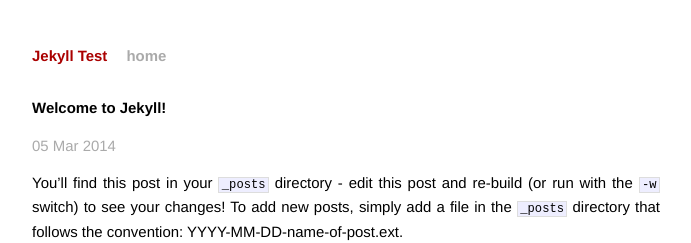
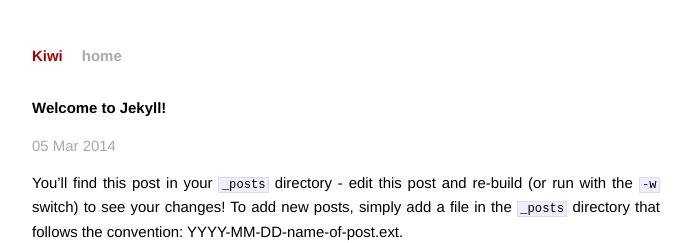
Before and after one commit to vcd/kiiwi, a Jekyll site: the page built from _posts/2014-03-05-welcome-to-jekyll.markdown, in a window 1280 px wide. Shown: the top 243 px of the page, without its empty margins (294-985 px from the left). Built offline with Jekyll 4.4.1, drawn with Linux system fonts in a browser that asks for light colours; Markdown is read by kramdown in place of the engine named in the settings.

Commit message:
defasdfasdfasdfasdfas

```diff
--- a/_config.yml
+++ b/_config.yml
@@ -1,4 +1,4 @@
-name: Jekyll Test
+name: Kiwi
 markdown: redcarpet
 pygments: true
-baseurl: /jekyll-demo
+baseurl: /kiiwi
--- a/_layouts/default.html
+++ b/_layouts/default.html
@@ -3,7 +3,7 @@
     <head>
         <meta charset="utf-8">
         <meta http-equiv="X-UA-Compatible" content="IE=edge,chrome=1">
-        <title>{{ page.title }}</title>
+        <title>{{ site.title }} | {{ page.title }}</title>
         <meta name="viewport" content="width=device-width">
 
         <!-- syntax highlighting CSS -->
--- a/index.html
+++ b/index.html
@@ -1,6 +1,6 @@
 ---
 layout: default
-title: Your New Jekyll Site
+title: Thomas Jekyll Site
 ---
 
 <div id="home">
```
